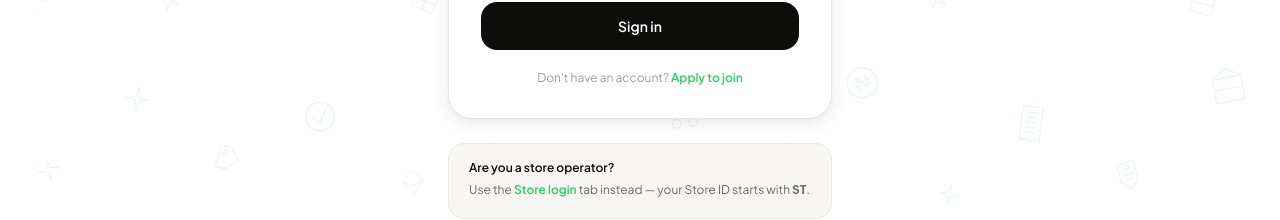
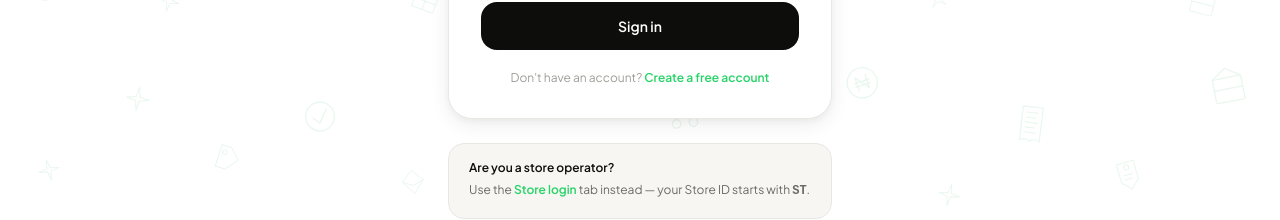
Before and after one commit to Shadd1e/shopprhq, a Next.js app in the folder shopprhq_frontend/: page /store-login in a window 1280 px wide. Both pictures are taken after a click on the button "Merchant login". Shown: the part 559-779 px from the top of the page. Built offline with nearby package versions, Linux system fonts and the light colour scheme; no server answers.

Commit message:
join something

```diff
--- a/shopprhq_frontend/app/store-login/page.tsx
+++ b/shopprhq_frontend/app/store-login/page.tsx
@@ -364,7 +364,7 @@ function LoginForm() {
                     <p className="text-center text-xs text-[#9E9E99] pt-1">
                       Don't have an account?{' '}
                       <a href="/get-started" className="text-[#25D366] font-semibold hover:underline">
-                        Apply to join
+                        Create a free account
                       </a>
                     </p>
                   </form>
```
